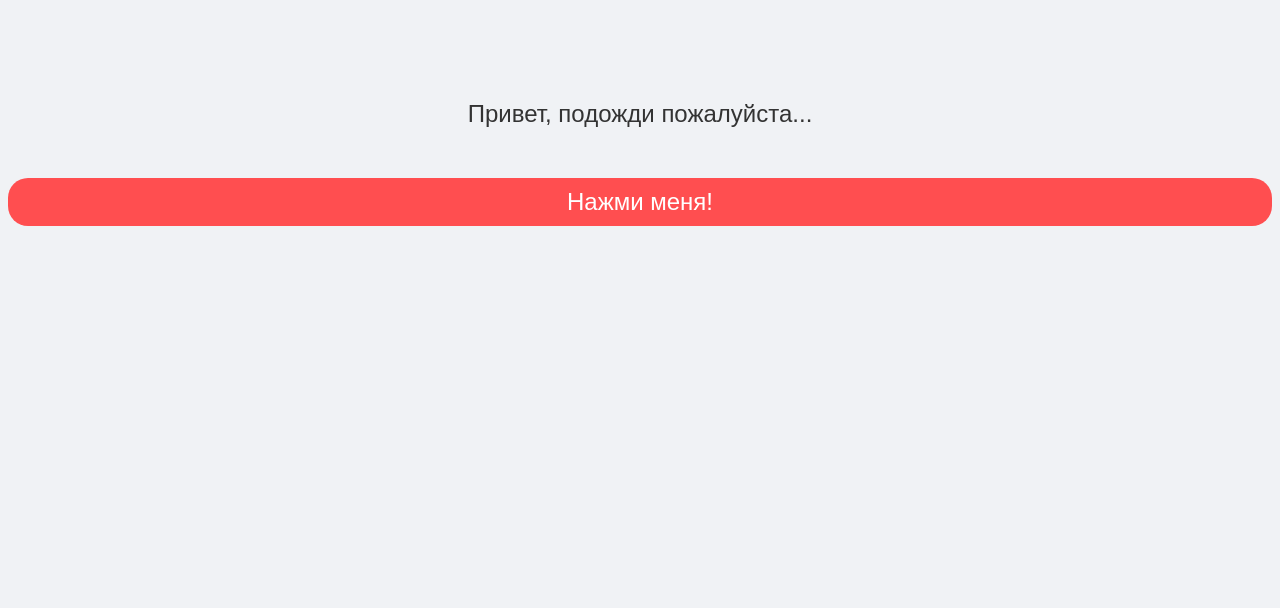
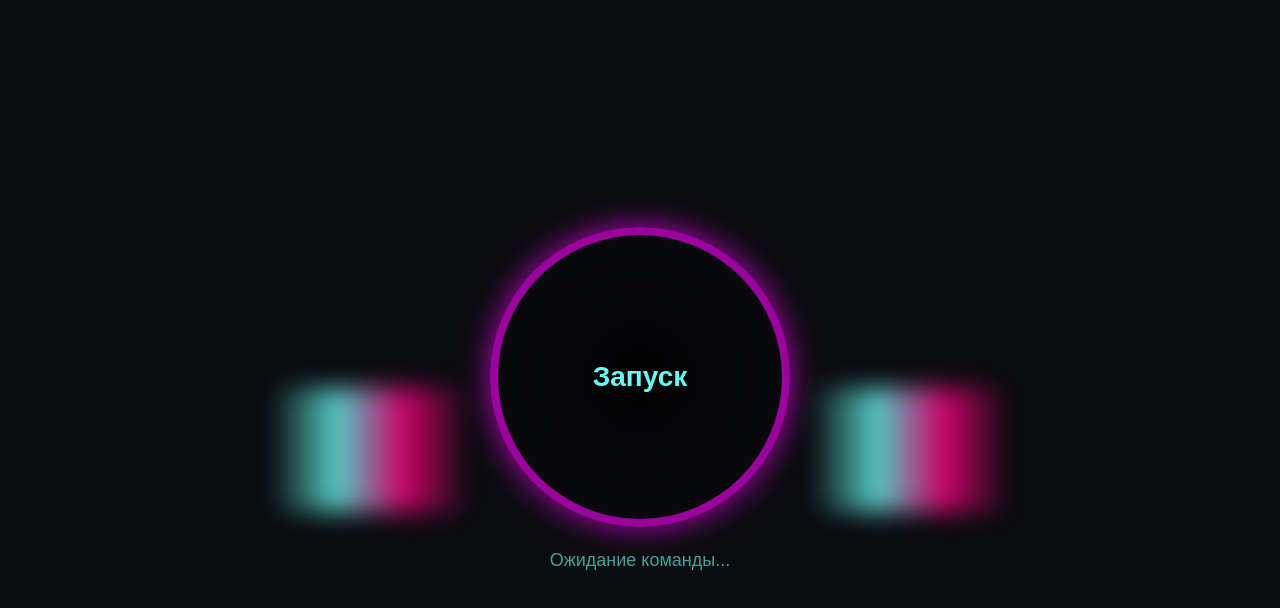
Before and after one commit to swsctlog/new-repost, a plain HTML site: page index.html in a window 1280 px wide. Drawn offline with nearby package versions, Linux system fonts and the light colour scheme.

Commit message:
Update index.html

```diff
--- a/index.html
+++ b/index.html
@@ -1,104 +1,177 @@
 <!DOCTYPE html>
-<html>
+<html lang="ru">
 <head>
-    <title>Привет, подожди пожалуйста...</title>
   <meta charset="UTF-8">
   <meta name="viewport" content="width=device-width, initial-scale=1.0">
+  <title>JARVIS - Голосовой помощник</title>
+  <link href="https://cdn.jsdelivr.net/npm/bootstrap@5.3.0-alpha1/dist/css/bootstrap.min.css" rel="stylesheet">
   <style>
-      /* Стили для фона страницы */
     body {
-        background-color: #F0F2F5;
-        font-family: Arial, sans-serif;
-        color: #333;
+      margin: 0;
+      height: 100vh;
+      display: flex;
+      justify-content: center;
+      align-items: center;
+      background: #0b0c10;
+      color: #c5c6c7;
+      font-family: 'Arial', sans-serif;
+      overflow: hidden;
     }
-
-      /* Стили для текста "Привет, подожди пожалуйста..." */
-      #waiting-text {
-        font-size: 24px;
+    #container {
+      position: relative;
+      display: flex;
+      flex-direction: column;
+      align-items: center;
+      justify-content: center;
       text-align: center;
-        margin-top: 100px;
+      z-index: 2;
     }
-
-      /* Стили для текста, который появляется после нажатия на кнопку */
-      #main-text {
-        font-size: 48px;
-        text-align: center;
-        margin-top: 100px;
-        opacity: 0; /* Скрытие текста по умолчанию */
-        transition: opacity 2s ease-in-out; /* Плавная анимация */
-      }
-
-      /* Стили для кнопки */
-      #button {
-        display: block;
-        margin: 0 auto;
-        margin-top: 50px;
-        padding: 10px 20px;
-        background-color: #FF4E50;
-        color: #fff;
-        border-radius: 20px;
-        font-size: 24px;
-        text-align: center;
-        text-decoration: none;
-        transition: background-color 0.3s ease-in-out, transform 0.3s ease-in-out, box-shadow 0.3s ease-in-out;
-        opacity: 0; /* Скрытие кнопки по умолчанию */
-        box-shadow: 0 0 0 0 #FF4E50; /* Начальное значение тени */
-        transition-delay: 5s; /* Задержка перед появлением кнопки */
+    .jarvis-circle {
+      width: 300px;
+      height: 300px;
+      border: 8px solid rgba(255, 0, 255, 0.6);
+      border-radius: 50%;
+      background: radial-gradient(circle, rgba(0, 0, 0, 0.8), transparent);
+      box-shadow: 0 0 20px rgba(255, 0, 255, 0.5);
+      display: flex;
+      justify-content: center;
+      align-items: center;
+      position: relative;
+      animation: pulse 2s infinite;
       cursor: pointer;
     }
-
-      /* Стили для кнопки при наведении */
-      #button:hover {
-        background-color: #FF7584;
-        box-shadow: 0 10px 20px rgba(255, 78, 80, 0.5);
-        transform: translateY(-5px); /* Смещение кнопки вверх на 5px */
+    .jarvis-circle:hover {
+      box-shadow: 0 0 40px rgba(255, 0, 255, 0.9);
+      transform: scale(1.05);
     }
-
-      /* Стили для кнопки после появления */
-      #button.visible {
-        opacity: 1;
-        box-shadow: 0 10px 20px rgba(255, 78, 80, 0.5);
+    @keyframes pulse {
+      0% { box-shadow: 0 0 20px rgba(255, 0, 255, 0.5); }
+      50% { box-shadow: 0 0 30px rgba(255, 0, 255, 0.7); }
+      100% { box-shadow: 0 0 20px rgba(255, 0, 255, 0.5); }
+    }
+    .jarvis-text {
+      font-size: 28px;
+      font-weight: bold;
+      color: #66fcf1;
+    }
+    .status-text {
+      margin-top: 20px;
+      font-size: 18px;
+      color: #45a29e;
+    }
+    /* Анимация волн */
+    .wave {
+      position: absolute;
+      top: 50%;
+      width: 200px;
+      height: 100px;
+      background: linear-gradient(to right, transparent, #66fcf1, #ff0080, transparent);
+      opacity: 0.8;
+      filter: blur(10px);
+      animation: waveAnimation 2s infinite alternate;
+    }
+    .wave.left {
+      left: -220px;
+      transform: rotate(180deg);
+    }
+    .wave.right {
+      right: -220px;
+    }
+    @keyframes waveAnimation {
+      0% { transform: scaleY(1); }
+      100% { transform: scaleY(1.3); }
     }
   </style>
 </head>
 <body>
-    <div id="waiting-text">Привет, подожди пожалуйста...</div>
-
-    <a href="#" id="button">Нажми меня!</a>
+  <!-- Контейнер интерфейса -->
+  <div id="container">
+    <div class="wave left"></div>
+    <div id="startBtn" class="jarvis-circle">
+      <div id="btnText" class="jarvis-text">Запуск</div>
+    </div>
+    <div class="wave right"></div>
+    <div id="status" class="status-text">Ожидание команды...</div>
+  </div>
 
   <script>
-      // Функция для изменения стиля текста при нажатии на кнопку
-      function showMainText() {
-        document.getElementById("main-text").style.opacity = "1";
+    const startBtn = document.getElementById('startBtn');
+    const btnText = document.getElementById('btnText');
+    const status = document.getElementById('status');
+    const speechRecognition = window.SpeechRecognition || window.webkitSpeechRecognition;
+
+    let recognition;
+    let isRecognizing = false;
+    let synth = window.speechSynthesis;
+
+    function getNaturalMaleVoice() {
+      const voices = synth.getVoices();
+      return voices.find(voice => voice.lang === 'ru-RU') || voices[0];
     }
 
-      // Функция для добавления класса "visible" к кнопке
-      function showButton() {
-        document.getElementById("button").classList.add("visible");
+    function speak(text) {
+      const utterance = new SpeechSynthesisUtterance(text);
+      utterance.voice = getNaturalMaleVoice();
+      utterance.lang = 'ru-RU';
+      synth.speak(utterance);
     }
 
-      // Вызов функции через некоторое время
-      setTimeout(showButton, 3000); // Задержка в 3 секунды
+    function startRecognition() {
+      recognition = new speechRecognition();
+      recognition.lang = 'ru-RU';
+      recognition.interimResults = false;
+      recognition.maxAlternatives = 1;
 
-      // Добавление обработчика события нажатия на кнопку
-      document.getElementById("button").addEventListener("click", showMainText);
+      recognition.onstart = () => {
+        isRecognizing = true;
+        btnText.textContent = 'Стоп';
+        status.textContent = 'Распознавание началось...';
+      };
+
+      recognition.onresult = (event) => {
+        const transcript = event.results[0][0].transcript.toLowerCase();
+        status.textContent = `Распознанная команда: ${transcript}`;
+
+        if (/привет/i.test(transcript)) speak("Привет, чем могу помочь?");
+        if (/феликс/i.test(transcript)) speak("Я вас слушаю, сэр.");
+        if (/спасибо/i.test(transcript)) speak("Рад был помочь.");
+        if (/закрой вкладку/i.test(transcript)) speak("Закройте вкладку вручную, сэр.");
+
+        if (/открой/i.test(transcript)) {
+          const site = transcript.replace(/открой/i, '').trim();
+          const urls = {
+            'ютуб': 'https://www.youtube.com',
+            'гугл': 'https://www.google.com',
+            'телеграм': 'https://web.telegram.org'
+          };
+          if (urls[site]) {
+            window.open(urls[site], '_blank');
+            speak(`Открываю ${site}`);
+          }
+        }
+      };
+
+      recognition.onerror = () => {
+        status.textContent = 'Ошибка распознавания!';
+      };
+
+      recognition.onend = () => {
+        isRecognizing = false;
+        btnText.textContent = 'Запуск';
+        status.textContent = 'Ожидание команды...';
+      };
+
+      recognition.start();
+    }
+
+    startBtn.addEventListener('click', () => {
+      if (!isRecognizing) {
+        startRecognition();
+      } else {
+        recognition.stop();
+        btnText.textContent = 'Запуск';
+      }
+    });
   </script>
-
-    <blockquote style="text-align: center;">
-        <div id="main-text" style="font-size: 20px; font-family: 'Lato','Times New Roman'; text-align:center">
-            Привет, Диана, <br>
-
-            Я хотел бы сказать, что ты очень важный человек для меня. Я очень ценю наше общение и нашу близость, хотя мы еще никогда не встречались лично. Ты один из немногих людей, с которыми я чувствую себя комфортно, и которые могут меня понять.
-
-            Я ценю твою компанию и время, которое мы проводим вместе в интернете. Ты умная, талантливая и очень интересная личность, и я наслаждаюсь каждым моментом, проведенным с тобой в онлайн-общении.
-
-            Я не хочу торопиться в каких-либо отношениях, но я не могу не заметить, что каждый раз, когда мы общаемся, я чувствую, что ты заполняешь мою жизнь светом и радостью. Ты очень особенный человек, и я благодарен, что ты в моей жизни.
-
-            Лично я надеюсь, что мы когда-нибудь сможем встретиться в жизни и продолжить наше общение в реальном мире.
-
-            С уважением,
-            Ахмадали 😘😘😘
-        </div>
-    </blockquote>
 </body>
 </html>
```
Lines whose indentation alone changed are shown as unchanged.
